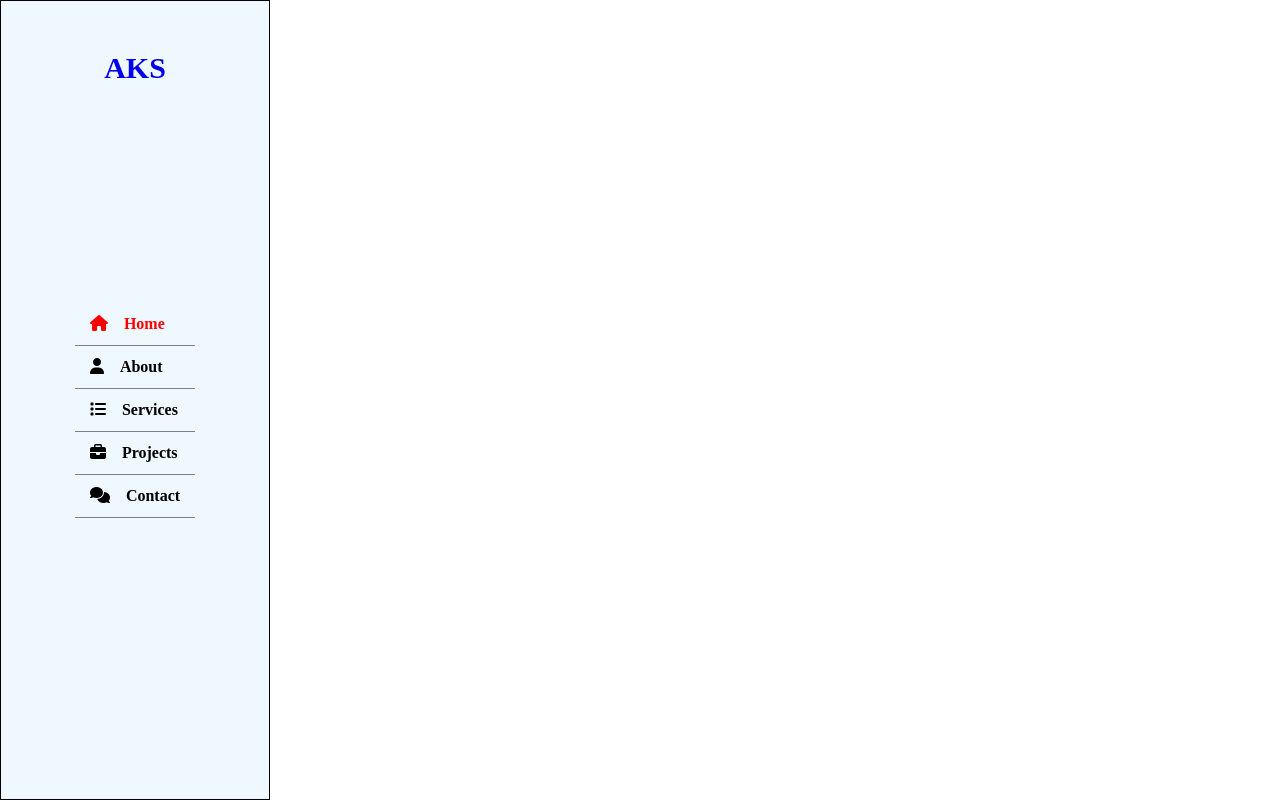
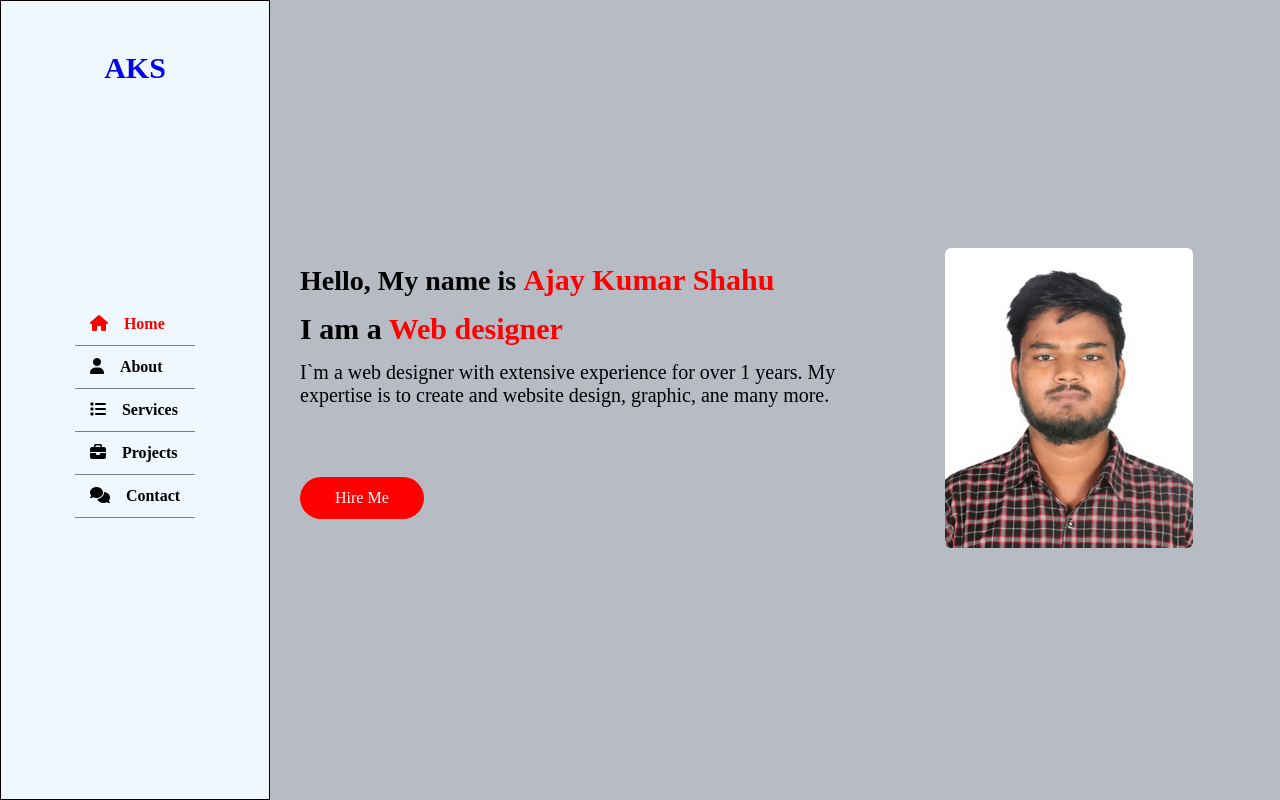
Before and after one commit to ajay158/Portfolio, a plain HTML site: page index.html in a window 1280 px wide. Drawn offline with Linux system fonts and the light colour scheme.

Commit message:
portfolio

```diff
--- a/index.html
+++ b/index.html
@@ -17,15 +17,16 @@
     <!-- ====MAIN-CONTAINER==== -->
 
     <div class="main-container">
-      <!-- ====SIDE-BAR==== -->
+      <!-- ====SIDE-BAR - aside ==== -->
 
       <div class="side-bar">
         <div class="logo">
           <a href="#"><span>AKS</span></a>
         </div>
-        <div class="nav-bar-toggler">
+        <di v class="nav-bar-toggler">
           <span></span>
-        </div>
+        </di>
+        <!-- nav -->
         <div class="nav-bar">
           <ul>
             <li>
@@ -47,12 +48,26 @@
         </div>
       </div>
 
-      <!-- ====MAIN-BAR==== -->
+      <!-- ====MAIN-BAR - Main content==== -->
 
       <div class="main-bar">
         <!-- ====HOME-SECTION==== -->
 
-        <div class="home-section"></div>
+        <section class="home section">
+          <div class="container">
+            <div class="row">
+              <div class="home-info padd-15">
+                <h3 class="hello">Hello, My name is <span class="name">Ajay Kumar Shahu</span> </h3>
+                <h3 class="my-profession">I am a <span class="typing">Web designer</span> </h3>
+                <p>I`m a web designer with extensive experience for over 1 years. My expertise is to create and website design, graphic, ane many  more.</p>
+                <a href="#contact" class="btn hire-me">Hire Me</a>
+              </div>
+              <div class="home-img padd-15">
+                <img src="./images/hero.jpg" alt="img">
+              </div>
+            </div>
+          </div>
+        </section>
       </div>
     </div>
 
--- a/style.css
+++ b/style.css
@@ -1,10 +1,28 @@
-*{
+* {
   padding: 0;
   margin: 0;
   box-sizing: border-box;
 }
 
-.side-bar{
+.section {
+  background-color: #B6BBC4;
+  min-height: 100vh;
+  display: block;
+  position: fixed;
+  left: 270px;
+  padding: 0 30px;
+  top: 0;
+  right: 0;
+  z-index: 0;
+  opacity: 1;
+}
+
+.padd-15{
+    padding-left: 15px;
+    padding-right: 15px;
+}
+
+.side-bar {
   width: 270px;
   background-color: aliceblue;
   position: fixed;
@@ -19,23 +37,22 @@
   z-index: 10;
 }
 
-.logo{
+.logo {
   position: absolute;
   top: 50px;
   font-size: 30px;
   text-transform: uppercase;
 }
 
-.logo a{
+.logo a {
   text-decoration: none;
   font-weight: 700;
   padding: 15px 20px;
   font-size: 30px;
   letter-spacing: 0px;
-
 }
 
-.nav-bar-toggler{
+.nav-bar-toggler {
   height: 40px;
   width: 45px;
   border: 1px solid black;
@@ -51,15 +68,16 @@
   align-items: center;
 }
 
-.nav-bar-toggler span{
+.nav-bar-toggler span {
   height: 3px;
   width: 20px;
   background-color: gray;
   display: inline-block;
+  position: relative;
 }
 
-.nav-bar-toggler span::before{
- content: '';
+.nav-bar-toggler span::before {
+  content: "";
   height: 3px;
   width: 20px;
   background-color: gray;
@@ -68,8 +86,8 @@
   left: 0;
 }
 
-.nav-bar-toggler span::after{
-    content: '';
+.nav-bar-toggler span::after {
+  content: "";
   height: 3px;
   width: 20px;
   background-color: gray;
@@ -78,16 +96,16 @@
   left: 0;
 }
 
-.nav-bar{
+.nav-bar {
   margin-top: 20px;
 }
 
-.nav-bar li{
+.nav-bar li {
   list-style: none;
   display: block;
 }
 
-.nav-bar a{
+.nav-bar a {
   text-decoration: none;
   font-size: 16px;
   font-weight: 600;
@@ -97,10 +115,103 @@ color: black;
   padding: 12px 15px;
 }
 
-.nav-bar li a.active{
+.nav-bar li a.active {
   color: red;
 }
 
-.nav-bar li a i{
+.nav-bar li a i {
   margin-right: 16px;
 }
+
+.main-bar {
+  background-color: red;
+  width: 100%;
+  height: auto;
+  margin-right: 3rem;
+}
+
+.container {
+  max-width: 100%;
+  width: 100%;
+  margin: auto;
+}
+
+.row {
+  display: flex;
+  flex-wrap: wrap;
+  margin-left: -15px;
+  margin-right: -15px;
+  position: relative;
+}
+
+.btn {
+  color: #fff;
+  text-decoration: none;
+  font-size: 16px;
+  font-weight: 500;
+  padding: 12px 35px;
+  border-radius: 40px;
+  border: none;
+  display: inline-block;
+  white-space: nowrap;
+  background-color: ;
+  background-color: red;
+  transition: all 0.3s ease;
+}
+
+.btn:hover{
+    transform: scale(1.05);
+}
+
+/* HOME */
+
+.home {
+  min-height: 100vh;
+  display: flex;
+  color: #000;
+}
+
+.home-info {
+  flex: 0 0 60%;
+  max-width: 60%;
+}
+
+h3.hello {
+  font-size: 28px;
+  margin: 15px 0;
+}
+
+h3.hello span {
+  font-family: "Clicker script" Cursive;
+  font-size: 30px;
+  font-weight: 700;
+  color: red;
+}
+
+h3.my-profession {
+  font-size: 30px;
+  margin: 15px 0;
+}
+
+.typing {
+  color: red;
+}
+
+.home-info p {
+  margin-bottom: 70px;
+  font-size: 20px;
+}
+
+.home-img {
+  flex: 0 0 40%;
+  max-width: 40%;
+  /* background-color: red; */
+  text-align: center;
+  position: relative;
+}
+
+.home-img img {
+  height: 300px;
+  margin: auto;
+  border-radius: 6px;
+}
```
Lines whose indentation alone changed are shown as unchanged.
